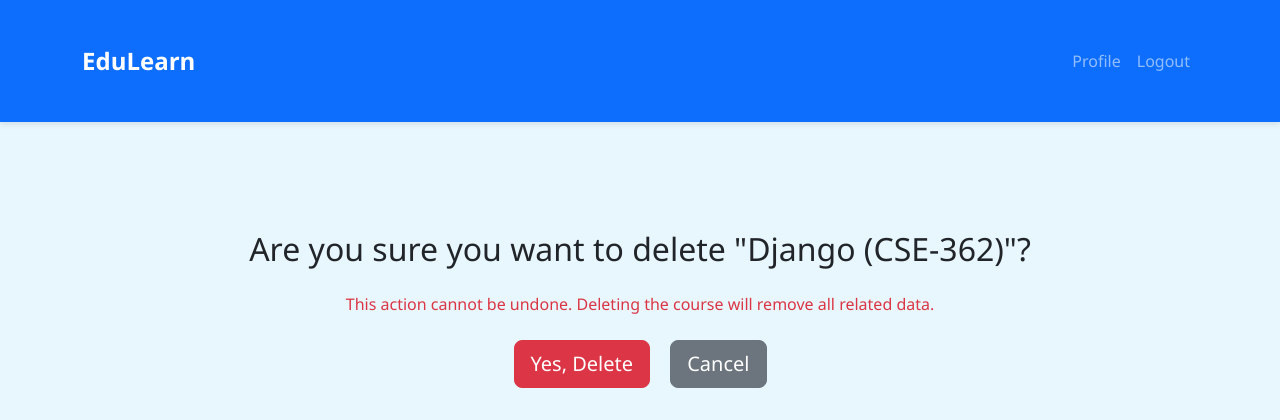
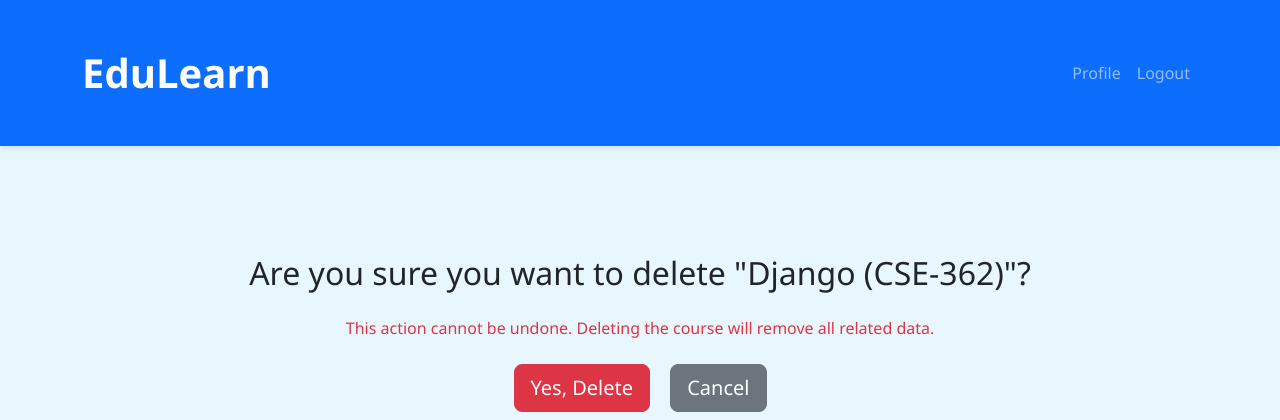
Before and after one commit to Kangaeruhito14/EduLearn_-A_Demo_Django_Project-, a Django app: page /courses/1/delete/ in a window 1280 px wide. Shown: the top 420 px of the page. Run offline with Django 5.2, Linux system fonts and the light colour scheme; a user stored in the database is signed in; data comes from the database, SQL or seed files in the repository; some libraries are stand-ins or nearby versions.

Commit message:
Update commit-all-edit-24

```diff
--- a/Templates/courses/base.html
+++ b/Templates/courses/base.html
@@ -24,7 +24,7 @@
 
         .navbar-brand {
             font-weight: 700;
-            font-size: 1.5rem;
+            font-size: 2.5rem;
         }
 
         .nav-link {
```
